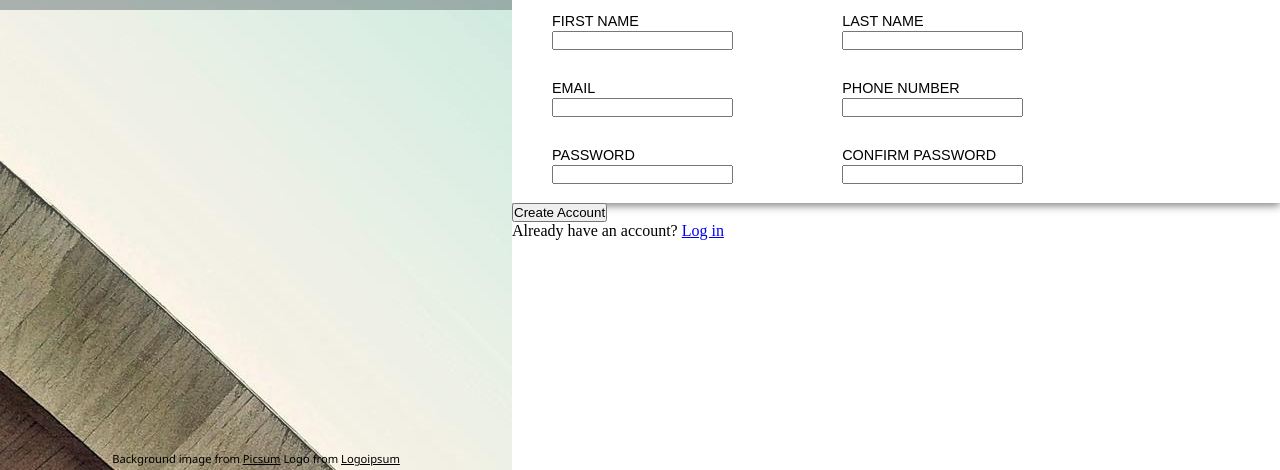
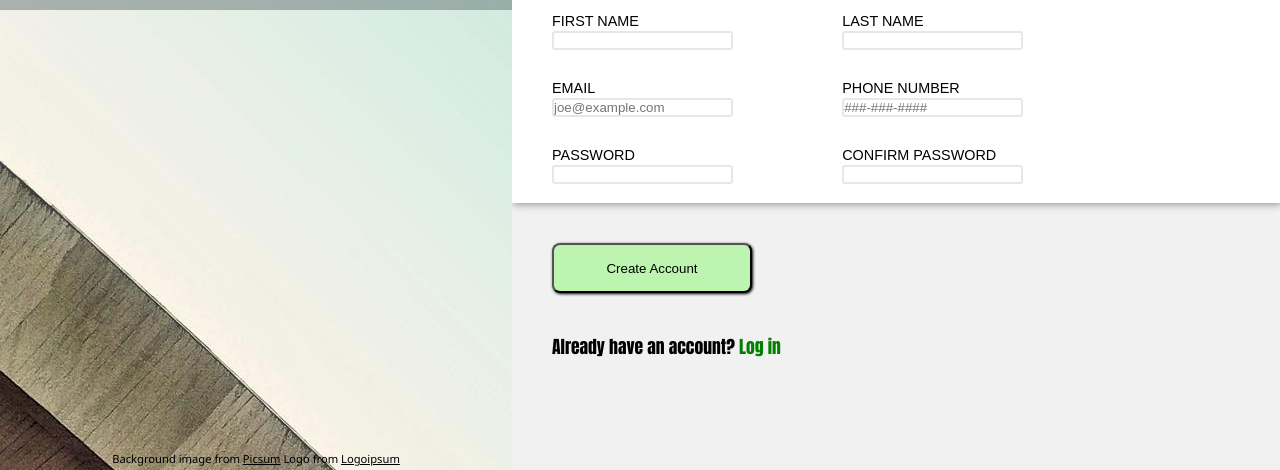
Before and after one commit to Aq1q/Sign-up-Form, a plain HTML site: page index.html in a window 1280 px wide. Shown: the part 330-800 px from the top of the page. Drawn offline with Linux system fonts and the light colour scheme.

Commit message:
Create submit section
Add submit button

```diff
--- a/index.html
+++ b/index.html
@@ -46,26 +46,26 @@
             <div class="section-div">
                 <section class="email form-section">
                     <label for="email">EMAIL</label>
-                    <input type="email" name="email" id="email">
+                    <input type="email" name="email" id="email" placeholder="joe@example.com">
                 </section>
                 <section class="phone-number form-section">
                     <label for="phone">PHONE NUMBER</label>
-                    <input type="tel" name="number" id="phone">
+                    <input type="tel" name="number" id="phone" placeholder="###-###-####">
                 </section>
             </div>
             <div class="section-div">
                 <section class="form-section">
                     <label for="password">PASSWORD</label>
-                    <input type="text">
+                    <input type="password" name="password" id="password" class="error">
                 </section>
                 <section class="form-section">
                     <label for="password-confirm">CONFIRM PASSWORD</label>
-                    <input type="text">
+                    <input type="password" name="password_conf" id="password-confirm" class="error">
                 </section>
             </div>
         </section>
         <section class="submit">
-            <button type="submit">Create Account</button>
+            <button type="submit" class="button">Create Account</button>
             <p>Already have an account?
                 <a href="#" id="log-in">Log in</a>
             </p>
--- a/style.css
+++ b/style.css
@@ -14,6 +14,7 @@ body {
     justify-content: center;
     align-items: center;
     position: relative;
+    z-index: 2;
     width: 40%;
     height: 100%;
     background-image: url(./images/bg-img.jpg);
@@ -76,12 +77,14 @@ section {
 }
 
 .form {
+    position: relative;
+    z-index: 1;
     display: flex;
     flex-direction: column;
     justify-content: center;
     padding-left: 40px;
     gap: 30px;
-    box-shadow: 0px 3px 8px #888888;
+    box-shadow: 1px 1px 8px #888888;
     background-color: white;
     font-family: Arial, Helvetica, sans-serif;
 }
@@ -101,6 +104,49 @@ section {
     font-size: 0.9rem;
 }
 
+input {
+    border: 2px solid #e6e7eb;
+    border-radius: 3px;
+}
+
+input:focus {
+    border: 2px solid lightblue;
+    box-shadow: 1px 1px 4px black;
+}
+
+input:valid {
+    border: 2px solid #e6e7eb;
+}
+
+input:invalid {
+    border: 2px solid red;
+}
+
+.submit {
+    padding-top: 40px;
+    padding-left: 40px;
+    background-color: #f1f1f1;
+    color: black;
+    font-size: 1.1rem;
+    font-family: Impact, Haettenschweiler, 'Arial Narrow Bold', sans-serif;
+}
+
+.submit a {
+    color: green;
+    text-decoration: none;
+    font-weight: bold;
+}
+
+.button {
+    width: 200px;
+    height: 50px;
+    margin-bottom: 40px;
+    border-radius: 8px;
+    box-shadow: 1px 1px 3px black;
+    color: black;
+    background-color: #BDF5B0;
+}
+
 @media only screen and (max-width: 800px) {
     body {
         height: 100vh;
@@ -118,7 +164,7 @@ section {
         width: 100%;
     }
     section {
-        height: calc(80%/2);
+        height: 55%;
         width: 100%;
     }
     .header {
@@ -154,5 +200,10 @@ section {
     .form label {
         font-size: 0.5rem;
     }
-
+    .submit {
+        height: 25%;
+        display: flex;
+        flex-direction: column;
+        align-items: center;
+    }
 }
```
